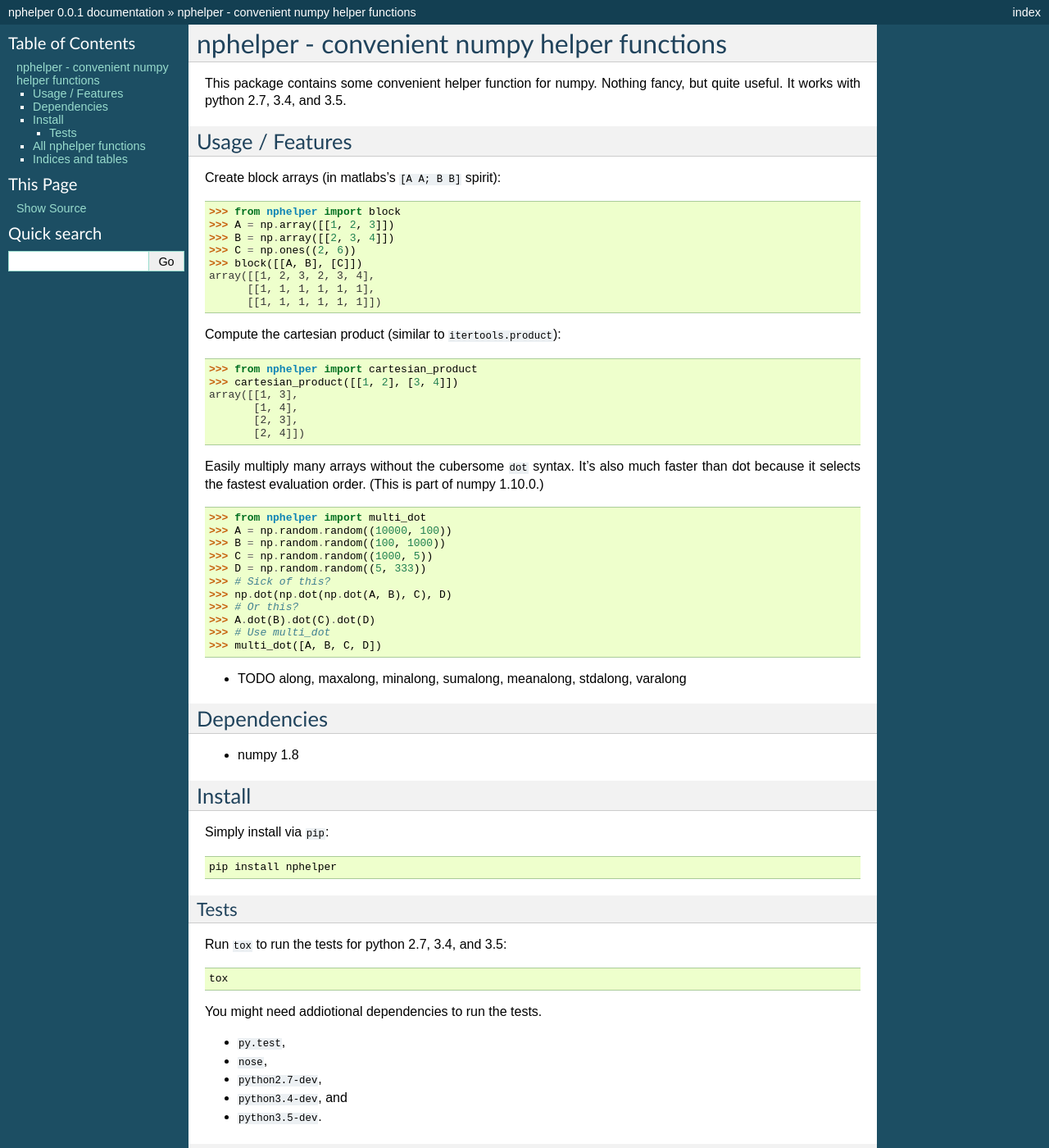
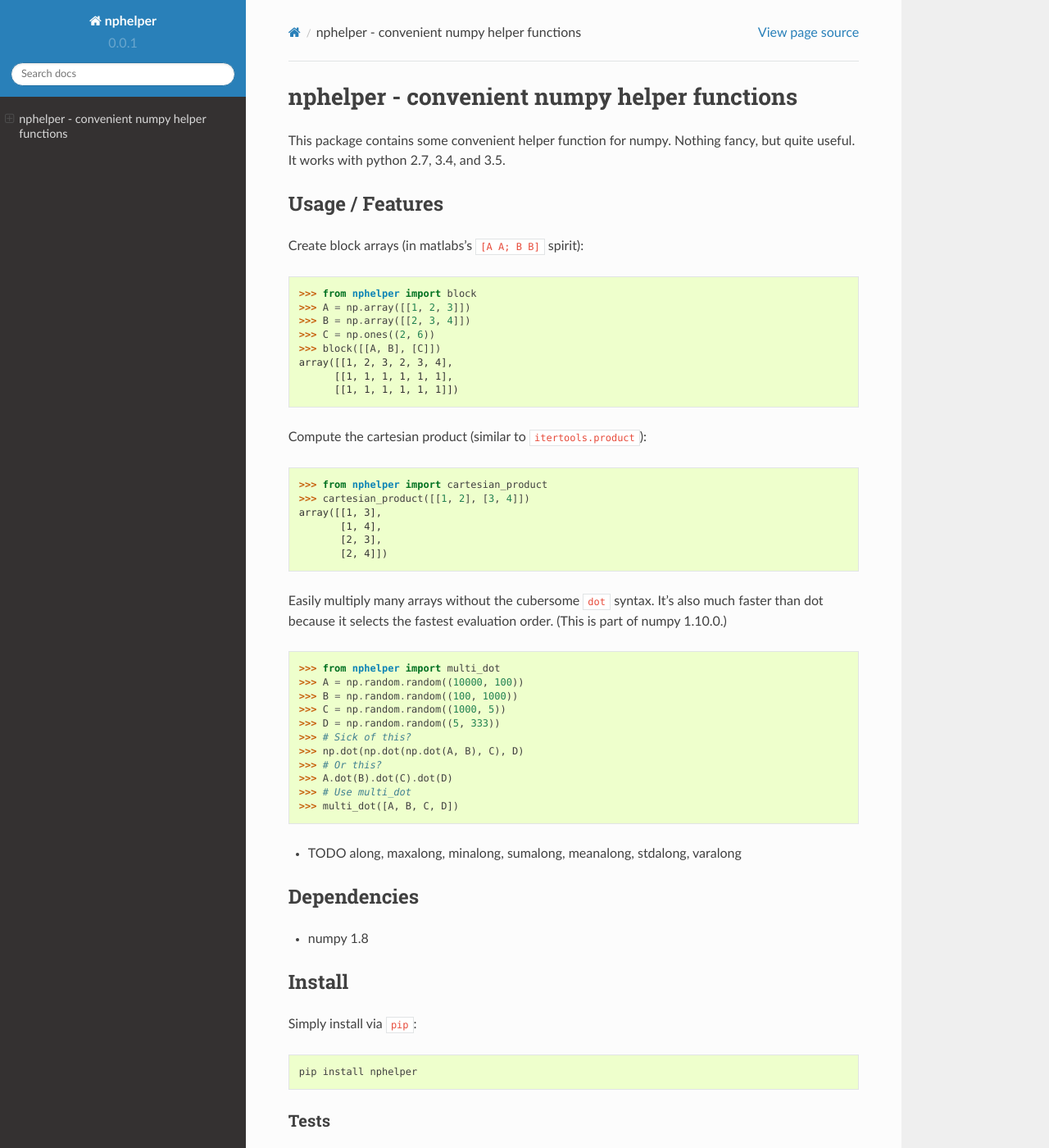
Before and after one commit to sotte/nphelper, a Sphinx documentation site: the page built from doc/index.rst, in a window 1280 px wide and 1400 px high. Shown: the whole window at 82% size. Built offline with Sphinx 7.4.7 and the Read the Docs theme 2.0.0, drawn with Linux system fonts in a browser that asks for light colours; some of the changed text lies outside the part shown.

Commit message:
Doc: use "read the docs" theme.

```diff
--- a/doc/conf.py
+++ b/doc/conf.py
@@ -35,7 +35,7 @@ extensions = [
     'sphinx.ext.doctest',
     'sphinx.ext.mathjax',
     'sphinx.ext.viewcode',
-    'sphinxcontrib.napoleon',
+    'sphinx.ext.napoleon',
 ]
 
 # Add any paths that contain templates here, relative to this directory.
@@ -106,7 +106,10 @@ pygments_style = 'sphinx'
 
 # The theme to use for HTML and HTML Help pages.  See the documentation for
 # a list of builtin themes.
-html_theme = 'default'
+# html_theme = 'default'
+import sphinx_rtd_theme
+html_theme = "sphinx_rtd_theme"
+html_theme_path = [sphinx_rtd_theme.get_html_theme_path()]
 
 # Theme options are theme-specific and customize the look and feel of a theme
 # further.  For a list of options available for each theme, see the
```
